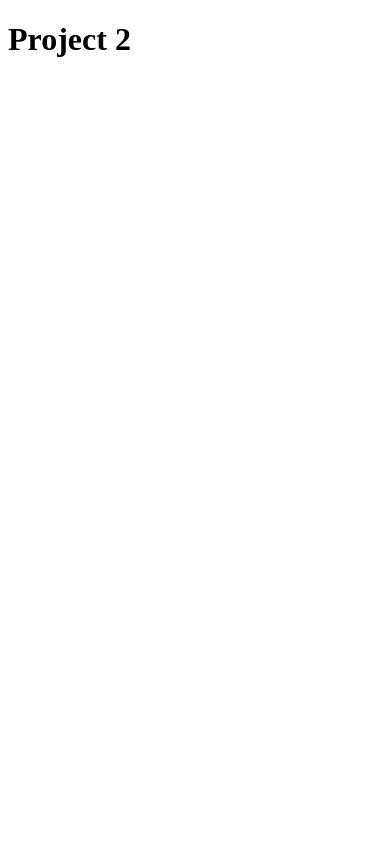
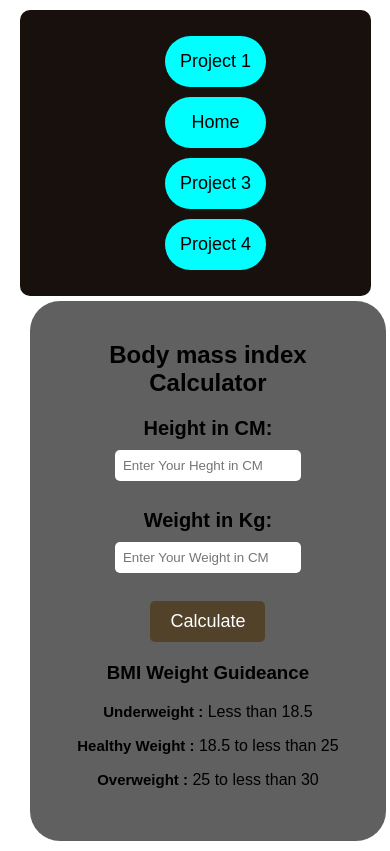
Before and after one commit to QaimHussainpcr/simple_js_project, a plain HTML site: page 2 Project/index.html in a window 390 px wide. Drawn offline with Linux system fonts and the light colour scheme.

Commit message:
project 2 cmpleted

```diff
--- a/2 Project/index.html
+++ b/2 Project/index.html
@@ -1,11 +1,47 @@
 <!DOCTYPE html>
 <html lang="en">
+
 <head>
     <meta charset="UTF-8">
     <meta name="viewport" content="width=device-width, initial-scale=1.0">
     <title>Project 2</title>
+    <link rel="stylesheet" href="style.css">
 </head>
+
 <body>
-    <h1>Project 2</h1>
+    <div class="container">
+        <div class="nav">
+            <ul>
+                <a href="/1 Project/index.html">
+                    <li>Project 1 </li>
+                </a>
+                <a href="/index.html">
+                    <li>Home </li>
+                </a>
+                <a href="/3 Project/index.html">
+                    <li>Project 3 </li>
+                </a>
+                <a href="/4 Project/index.html">
+                    <li>Project 4 </li>
+                </a>
+            </ul>
+        </div>
+        <div class="content">
+            <form action="">
+                <h2>Body mass index Calculator</h2>
+                <label for="">Height in CM: <input type="number" placeholder="Enter Your Heght in CM" id="height"></label><br><br>
+                <label for="">Weight in Kg: <input type="number" placeholder="Enter Your Weight in CM" id="weight"></label><br><br>
+                <button>Calculate</button>
+                <div class="result" id="result"></div>
+
+                <h3>BMI Weight Guideance</h3>
+            <p><span>Underweight :</span> Less than 18.5</p>
+            <p><span>Healthy Weight :</span> 18.5 to less than 25</p>
+            <p><span>Overweight :</span> 25 to less than 30</p>
+            </form>
+        </div>
+    </div>
+    <script src="index.js"></script>
 </body>
+
 </html>
--- a/2 Project/index.js
+++ b/2 Project/index.js
@@ -0,0 +1,29 @@
+const form = document.querySelector('form');
+
+form.addEventListener('submit', (e) => {
+    e.preventDefault()
+
+    const height = parseInt(document.querySelector('#height').value);
+    const weight = parseInt(document.querySelector('#weight').value);
+    const result = document.querySelector('#result');
+    if(height === '' || height < 0 || isNaN(height)){
+        alert('Please provide a valid height');
+        return;
+    }else if(weight === '' || weight < 0 || isNaN(weight)){
+        alert('Please provide a valid weight');
+        return;
+    }else{
+       const bmi = (weight/ ((height*height)/10000)).toFixed(2);
+        result.innerHTML = `<span>${bmi}</span>`;
+        //Underweight : Less than 18.5
+        //Healthy Weight : 18.5 to less than 25
+        //Overweight : 25 to less than 30
+        if(bmi < 18.5){
+            result.innerHTML += `<span> :Underweight</span>`
+        }else if(bmi >= 18.5 && bmi < 25){
+            result.innerHTML += `<span> :Healthy Weight</span>`
+        }else if(bmi >= 25 && bmi < 30){
+            result.innerHTML += `<span> :Overweight</span>`
+        }
+    }
+});
--- /dev/null
+++ b/2 Project/style.css
@@ -0,0 +1,118 @@
+body {
+    margin: 0;
+    padding: 0;
+    font-family: Arial, sans-serif;
+    box-sizing: border-box;
+    background-color: #fff;
+}
+.container {
+    width: 90%;
+    margin: 10px 20px;
+}
+.nav {
+    background-color: #18100d;
+    color: #fff;
+    padding: 10px 20px;
+    display: flex;
+    justify-content: space-between;
+    align-items: center;
+    border-radius: 10px;
+}
+.nav ul {
+    list-style: none;
+    display: flex;
+    gap: 290px;
+}
+.nav ul li {
+    padding: 15px;
+    background-color: aqua;
+    border-radius: 40px;
+}
+.nav ul  a {
+    text-decoration: none;
+    color: black;
+    font-size: 18px;
+    transition: 0.3s;
+}
+
+.nav ul  a:hover {
+    color: #ff9800;
+}
+.content {
+    background-color: #616060;
+    width: 90%;
+    height: 500px;
+    margin: 5px 60px;
+    text-align: center;
+    padding: 20px;
+    border-radius: 30px;
+}
+h1{
+    font-size: 25px;
+
+}
+label{
+    font-size: 20px;
+    font-weight: bold;
+}
+input{
+    width: 170px;
+    padding: 8px;
+    margin: 10px 0;
+    border-radius: 5px;
+    border: none;
+}
+button{
+    padding: 10px 20px;
+    background-color: #52422a;
+    color: #fff;
+    border: none;
+    border-radius: 5px;
+    cursor: pointer;
+    font-size: 18px;
+}
+button:hover{
+    background-color: #ff9800;
+}
+.result{
+    margin: 20px auto;
+    font-size: 20px;
+    font-weight: bold;
+}
+span{
+    margin: 20px auto;
+    font-size: 15px;
+    font-weight: bold;
+}
+@media (max-width: 700px) {
+    .nav {
+        flex-direction: column;
+        align-items: center;
+        text-align: center;
+    }
+
+    .nav ul {
+        flex-direction: column;
+        gap: 10px;
+    }
+}
+@media (max-width: 600px) {
+    .nav {
+        flex-direction: column;
+        align-items: center;
+        text-align: center;
+    }
+
+    .nav ul {
+        flex-direction: column;
+        gap: 10px;
+    }
+    .content{
+        margin: 5px 10px;
+        align-items: center;
+        text-align: center;
+    }
+    .input{
+        width: 80px;
+    }
+}
```
Also changed, not shown: 1 Project/index.html (+4 -4 lines), index.html (+1 -1 lines).
